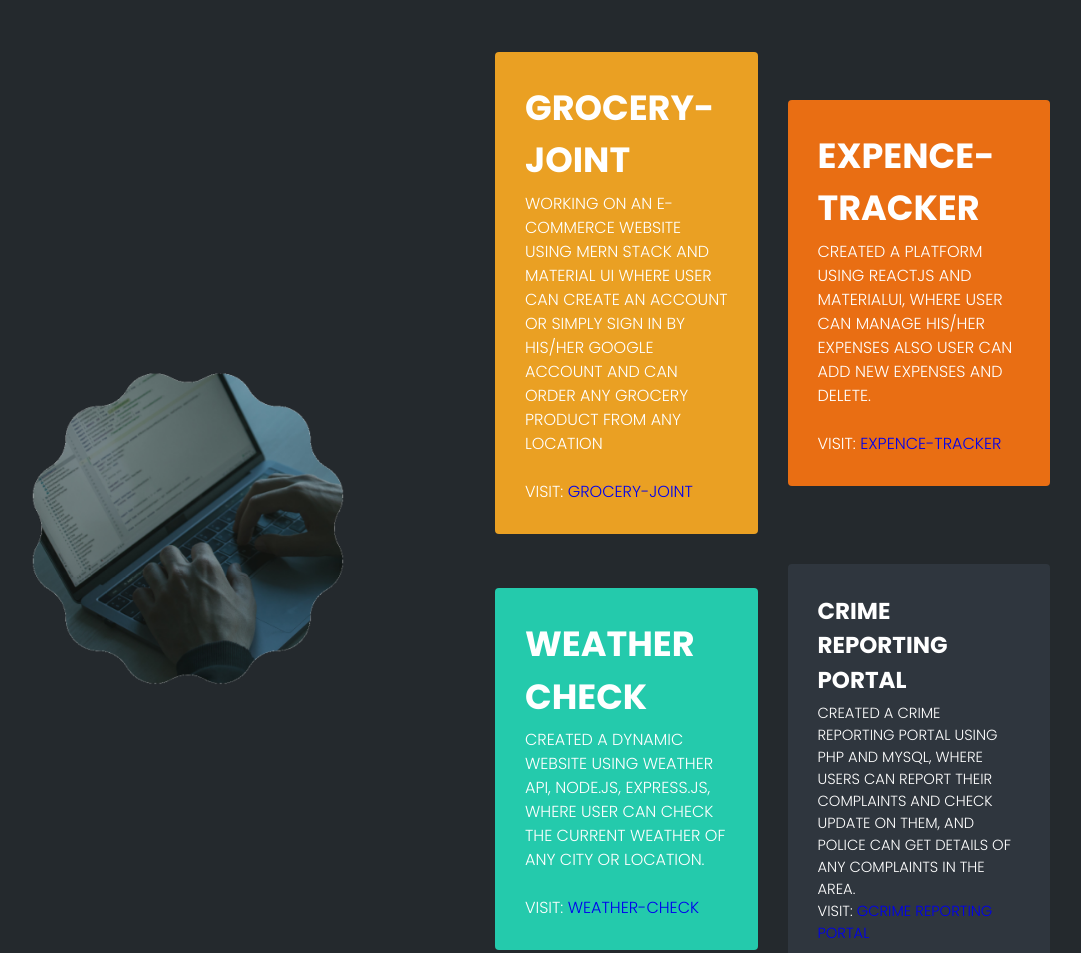
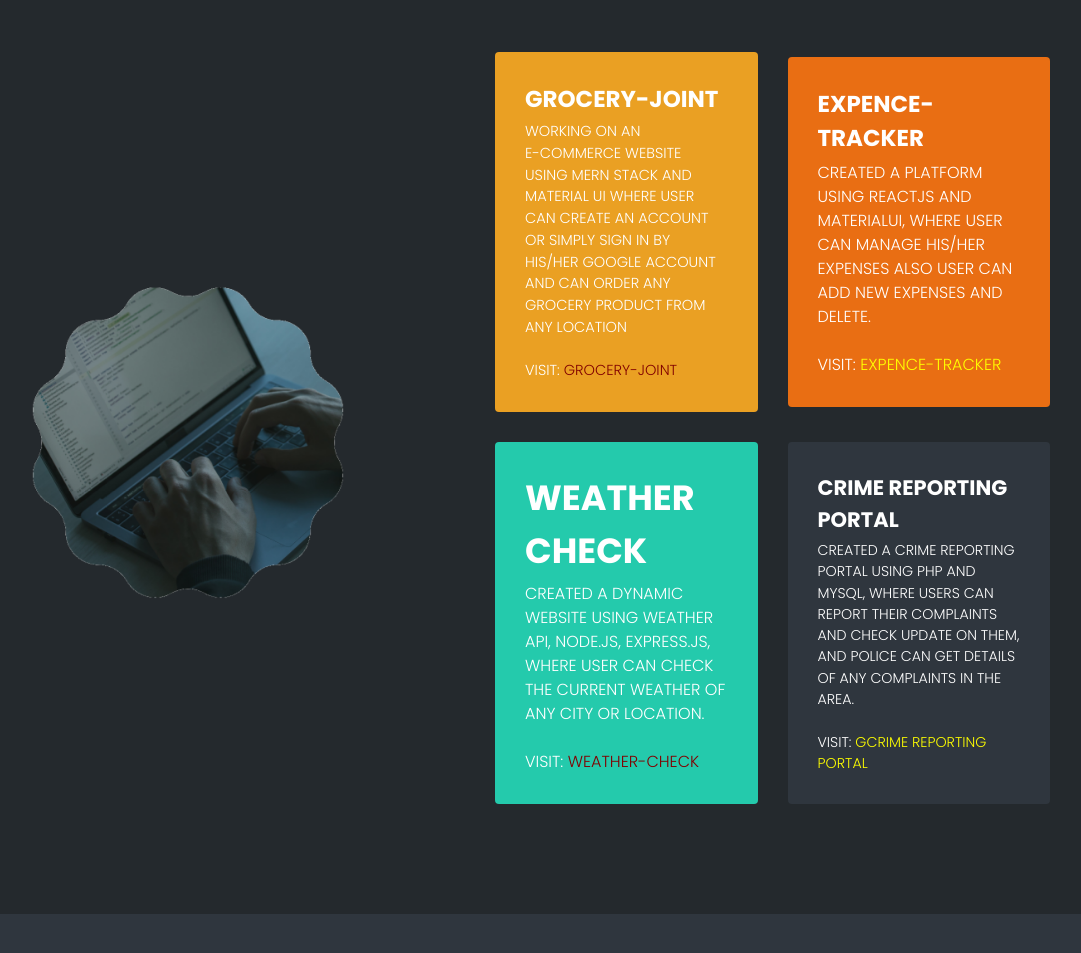
Before and after one commit to rahulrangi18/My_Portfolio, a plain HTML site: page index.html in a window 1280 px wide. Shown: the part 2000-2953 px from the top of the page, without its empty margins (160-1241 px from the left). Drawn offline with Linux system fonts and the light colour scheme.

Commit message:
Portfolio Updated

```diff
--- a/index.html
+++ b/index.html
@@ -1,23 +1,26 @@
 <!DOCTYPE html>
 <html>
+
 <head>
 	<title>Rahul Kumar Portfolio</title>
 	<link rel="icon" type="image/png" href="/favicon.png" />
 	<link rel="icon" type="image/png" href="https://img.icons8.com/clouds/100/000000/r.png" />
-	<link rel="icon" href="https://www.flaticon.com/svg/vstatic/svg/1716/1716454.svg?token=exp=1616049743~hmac=4114044828549a84182e34b2f77e692f">
+	<link rel="icon"
+		href="https://www.flaticon.com/svg/vstatic/svg/1716/1716454.svg?token=exp=1616049743~hmac=4114044828549a84182e34b2f77e692f">
 	<link rel="stylesheet" type="text/css" href="style.css">
 	<link rel="stylesheet" href="https://cdnjs.cloudflare.com/ajax/libs/font-awesome/4.7.0/css/font-awesome.min.css">
 	<meta name="viewport" content="width=device-width, initial-scale=1">
-	<meta name="description" content="Rahul Kumar Portfolio"/>
+	<meta name="description" content="Rahul Kumar Portfolio" />
 
 
 </head>
+
 <body>
 
 	<!-- Header -->
 
 	<header class="header">
-	<div class="container" >
+		<div class="container">
 			<div class="row">
 				<div class="logo">
 					<a href="#">Rahul Kumar</a>
@@ -49,7 +52,8 @@
 					<h1>Hello! I'm <span><br>Rahul Kumar</span></h1>
 					<h2>Creative Developer and Competitive Programmer</h2>
 					<h3>Indian Institute of Information Technology Surat</h3>
-				<a href="https://drive.google.com/file/d/1Ozrwww9Ff_fNdh5jh-ocyY8nXPYaU4dz/view?usp=sharing" target="_blank" class="btn btn-1">know more</a>
+					<a href="https://drive.google.com/file/d/1Ozrwww9Ff_fNdh5jh-ocyY8nXPYaU4dz/view?usp=sharing"
+						target="_blank" class="btn btn-1">know more</a>
 				</div>
 				<div class="home-img">
 					<div class="home-img-inner">
@@ -82,7 +86,8 @@
 						<i class="fa fa-thumb-tack" aria-hidden="true"></i>
 					</div>
 					<h3>exceptional results</h3>
-				<p>I possess a combination of skills and experience that makes me stand out. Hiring me will make your life colourful & easier.</p>
+					<p>I possess a combination of skills and experience that makes me stand out. Hiring me will make
+						your life colourful & easier.</p>
 
 				</div>
 
@@ -92,7 +97,8 @@
 						<i class="fa fa-paint-brush" aria-hidden="true"></i>
 					</div>
 					<h3>creative</h3>
-				<p>I communicate ideas to inspire and inform consumers and I ensure that the designs accurately reflect the desired message.</p>
+					<p>I communicate ideas to inspire and inform consumers and I ensure that the designs accurately
+						reflect the desired message.</p>
 
 				</div>
 
@@ -178,30 +184,41 @@
 
 						<div style="text-align:left;" class="fun-facts-item">
 							<a href=https://github.com/rahulrangi18/GroceryJoint"></a>
-							<h3>GROCERY-JOINT</h3>
-							<p>Working on an e-commerce website using MERN Stack and Material UI where user can create an
-account or simply sign in by his/her google account and can order any grocery product from any location <br><br>Visit: <a href="https://github.com/rahulrangi18/GroceryJoint" target="_blank">GROCERY-JOINT</a><br></p>
+							<h3 style="font-size: 23px;">GROCERY-JOINT</h3>
+							<p style="text-align:left;font-size: 14.5px;">Working on an <br>e-commerce website using MERN Stack and Material UI where user can create
+								an
+								account or simply sign in by his/her google account and can order any grocery product
+								from any location <br><br>Visit: <a href="https://github.com/rahulrangi18/GroceryJoint"
+									target="_blank" style="color:#800000">GROCERY-JOINT</a><br></p>
 						</div>
 						<div style="text-align:left;" class="fun-facts-item">
 							<a href="https://expencetracker.netlify.app/"></a>
-							<h3>EXPENCE-TRACKER</h3>
-							<p>Created a platform using ReactJS and MaterialUI, where user can manage his/her expenses also user can add new
+							<h3 style="font-size: 23px;">EXPENCE-TRACKER</h3>
+							<p>Created a platform using ReactJS and MaterialUI, where user can manage his/her expenses
+								also user can add new
 								expenses
-								and delete.<br><br>Visit: <a href="https://expencetracker.netlify.app/" target="_blank">EXPENCE-TRACKER</a><br></p>
+								and delete.<br><br>Visit: <a href="https://expencetracker.netlify.app/"
+									target="_blank" style="color:#FFFF00">EXPENCE-TRACKER</a><br></p>
 						</div>
 
-						<div style="text-align:left"class="fun-facts-item">
-							<h3>WEATHER CHECK</h3>
-							<p>Created a dynamic website using Weather API, Node.js, Express.js, where user can check the current weather
-							of any city or location. <br><br>Visit: <a href="https://weathercheckweb.herokuapp.com/" target="_blank">WEATHER-CHECK</a><br></p>
+						<div style="text-align:left" class="fun-facts-item">
+							<h3 >WEATHER CHECK</h3>
+							<p>Created a dynamic website using Weather API, Node.js, Express.js, where user can check
+								the current weather
+								of any city or location. <br><br>Visit: <a href="https://weathercheckweb.herokuapp.com/"
+									target="_blank" style="color:#800000">WEATHER-CHECK</a><br></p>
 						</div>
 
 
 
 						<div style="text-align:left" class="fun-facts-item">
-							<h3 style="font-size: 23px;">CRIME REPORTING PORTAL</h3>
-							<p style="text-align:left;font-size: 14.7px;">Created a crime reporting portal using PHP and MySQL, where users can
-								report their complaints and check update on them, and police can get details of any complaints in the area.<br>Visit: <a href="https://github.com/rahulrangi18/Crime_Repoting_Portal" target="_blank">GCRIME REPORTING PORTAL</a></p>
+							<h3 style="font-size: 21px;">CRIME REPORTING PORTAL</h3>
+							<p style="text-align:left;font-size: 14.2px;">Created a crime reporting portal using PHP and
+								MySQL, where users can
+								report their complaints and check update on them, and police can get details of any
+								complaints in the area.<br><br>Visit: <a
+									href="https://github.com/rahulrangi18/Crime_Repoting_Portal" target="_blank" style="color:#FFFF00">GCRIME
+									REPORTING PORTAL</a></p>
 						</div>
 					</div>
 
@@ -223,11 +240,16 @@ account or simply sign in by his/her google account and can order any grocery pr
 					<h2>about me</h2>
 					<p>A passionate and self-motivated individual, enthusiastically keen to learn and explore. </p>
 					<div class="social-links">
-					<a href="https://www.linkedin.com/in/rahulrangi/ " target="_blank" ><i class="fa fa-linkedin-square" aria-hidden="true"></i></a>
-					<a href="https://www.instagram.com/__rahulrangi_/" target="_blank" ><i class="fa fa-instagram" aria-hidden="true"></i></a>
-					<a href="https://www.facebook.com/RahulRangi100" target="_blank"><i class="fa fa-facebook" aria-hidden="true"></i></a>
-					<a href="https://twitter.com/RahulRangi18" target="_blank"><i class="fa fa-twitter"aria-hidden="true"></i></a>
-					<a href="mailto:rahulrangi18@gmail.com" target="_blank"><i class="fa fa-envelope" aria-hidden="true"></i></a>
+						<a href="https://www.linkedin.com/in/rahulrangi/ " target="_blank"><i
+								class="fa fa-linkedin-square" aria-hidden="true"></i></a>
+						<a href="https://www.instagram.com/__rahulrangi_/" target="_blank"><i class="fa fa-instagram"
+								aria-hidden="true"></i></a>
+						<a href="https://www.facebook.com/RahulRangi100" target="_blank"><i class="fa fa-facebook"
+								aria-hidden="true"></i></a>
+						<a href="https://twitter.com/RahulRangi18" target="_blank"><i class="fa fa-twitter"
+								aria-hidden="true"></i></a>
+						<a href="mailto:rahulrangi18@gmail.com" target="_blank"><i class="fa fa-envelope"
+								aria-hidden="true"></i></a>
 						<a href="tel:8696112080"><i class="fa fa-phone" aria-hidden="true"></i></a>
 					</div>
 				</div>
@@ -238,23 +260,26 @@ account or simply sign in by his/her google account and can order any grocery pr
 						<li><a href="#why_us">Why me</a></li>
 						<li><a href="#profiles">Profiles</a></li>
 						<li><a href="#projects">Projects</a></li>
-				<li><a href="https://drive.google.com/file/d/1Ozrwww9Ff_fNdh5jh-ocyY8nXPYaU4dz/view?usp=sharing" target="_blank">Resume</a></li>
+						<li><a href="https://drive.google.com/file/d/1Ozrwww9Ff_fNdh5jh-ocyY8nXPYaU4dz/view?usp=sharing"
+								target="_blank">Resume</a></li>
 					</ul>
 				</div>
 
 				<div class="footer-item footer-contact">
 					<h2>contact me</h2>
 					<p><i class="fa fa-map-marker" aria-hidden="true"></i> Falna,Rajasthan</p>
-				<p ><i class="fa fa-envelope" aria-hidden="true"></i> rahulrangi18@gmail.com</p>
+					<p><i class="fa fa-envelope" aria-hidden="true"></i> rahulrangi18@gmail.com</p>
 					<p><i class="fa fa-phone" aria-hidden="true"></i> +91 8696112080</p>
 
 				</div>
 
 				<div class="footer-item footer-more">
-				<h2>© Rahul Kumar <hr>
+					<h2>© Rahul Kumar
+						<hr>
 				</div>
 			</div>
 		</div>
 	</footer>
 </body>
+
 </html>
```
Lines whose indentation alone changed are shown as unchanged.
